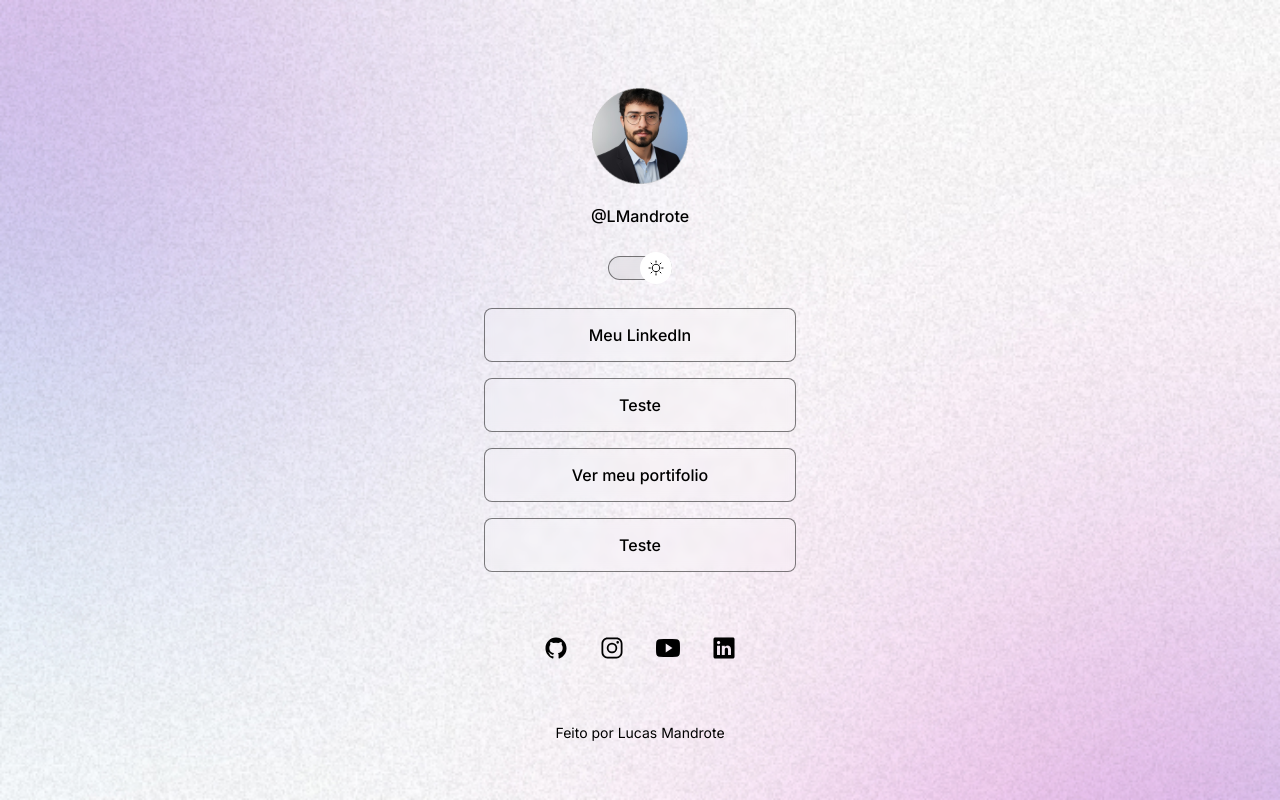
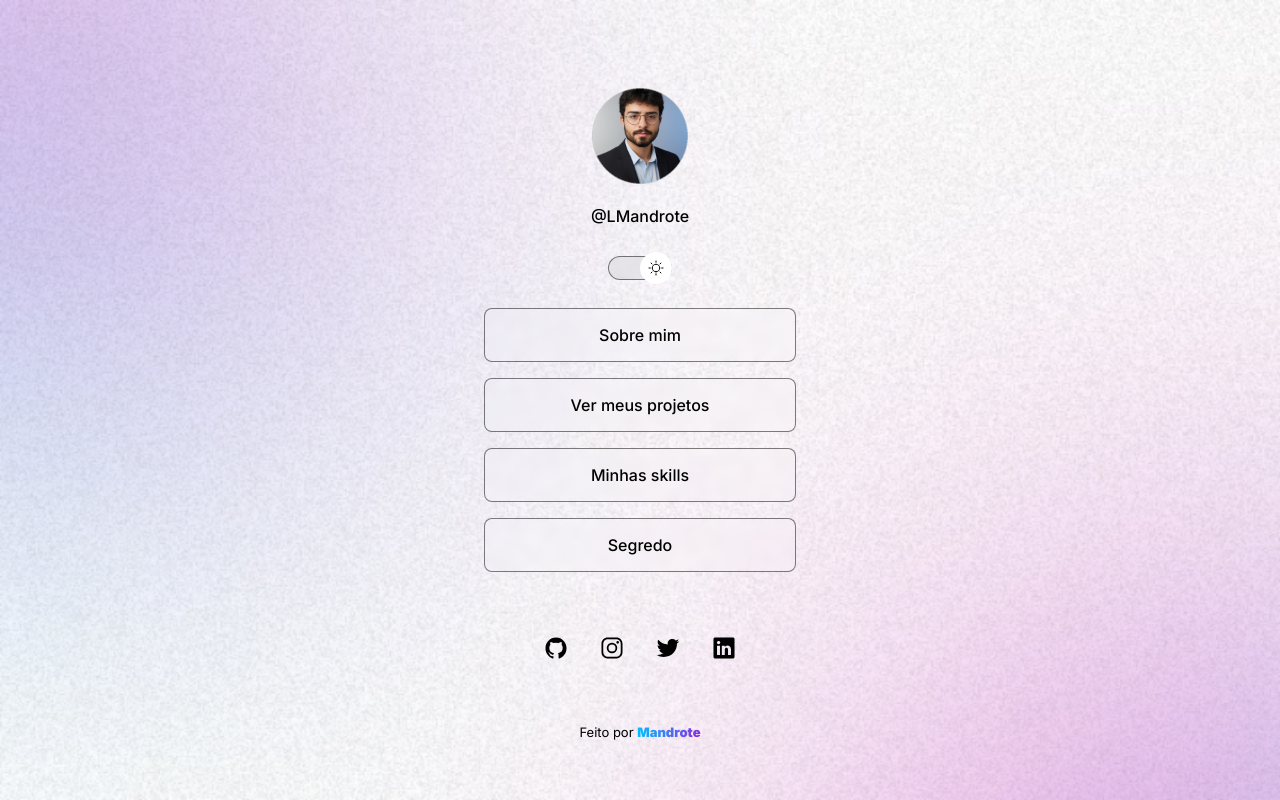
Before and after one commit to LMandrote/Projeto-Rocketseat---Discover, a plain HTML site: page index.html in a window 1280 px wide. Drawn offline with nearby package versions, Linux system fonts and the light colour scheme.

Commit message:
fix:Minor visual adjustments and style refinements throughout the project

```diff
--- a/index.html
+++ b/index.html
@@ -26,16 +26,16 @@
     </div>
     <ul>
       <li>
-        <a href="#">Meu LinkedIn</a>
+        <a href="#">Sobre mim</a>
       </li>
       <li>
-        <a href="#">Teste</a>
+        <a href="#">Ver meus projetos</a>
       </li>
       <li>
-        <a href="https://github.com/LMandrote" target="_blank">Ver meu portifolio</a>
+        <a href="#">Minhas skills</a>
       </li>
       <li>
-        <a href="https://rocketseat.com.br/explorer" target="_blank">Teste</a>
+        <a href="#">Segredo</a>
       </li>
     </ul>
     <div id="social-links">
@@ -47,15 +47,16 @@
         <ion-icon name="logo-instagram"></ion-icon>
       </a>
 
-      <a href="https://www.youtube.com/@mandrote7135/featured" target="_blank">
-        <ion-icon name="logo-youtube"></ion-icon>
+      <a href="https://x.com/MandroteLucas" target="_blank">
+        <ion-icon name="logo-twitter"></ion-icon>
       </a>
 
       <a href="https://www.linkedin.com/in/lucasmandrote/" target="_blank">
         <ion-icon name="logo-linkedin"></ion-icon>
       </a>
     </div>
-    <footer>Feito por Lucas Mandrote</footer>
+    <footer> Feito por <strong class="gradient">Mandrote</strong>
+    </footer>
   </div>
   <script type="module" src="https://unpkg.com/ionicons@7.1.0/dist/ionicons/ionicons.esm.js"></script>
   <script nomodule src="https://unpkg.com/ionicons@7.1.0/dist/ionicons/ionicons.js"></script>
--- a/style.css
+++ b/style.css
@@ -25,13 +25,6 @@
 }
 
 body {
-  /*
-  background-image: url(./assets/bg-mobile.jpg);
-  background-repeat: no-repeat;
-  background-position: top center;
-  background-size: cover;
-  */
-
   /*background: color image repeat position/size*/
   background: var(--bg-url) no-repeat top center/cover;
 }
@@ -167,9 +160,25 @@ ul li a:hover {
   padding: 16px;
 }
 
+footer,
+footer p,
+footer a,
+footer span,
+footer strong {
+  font-weight: 400;
+}
+
 footer {
   padding: 24px 0;
   text-align: center;
+  opacity: 1;
 
-  font-size: 14px;
+  font-size: 13px;
 }
+
+.gradient {
+  font-weight: 900;
+  background: linear-gradient(90deg, #00bfff, #8a2be2);
+  background-clip: text;
+  -webkit-text-fill-color: transparent;
+}
```
